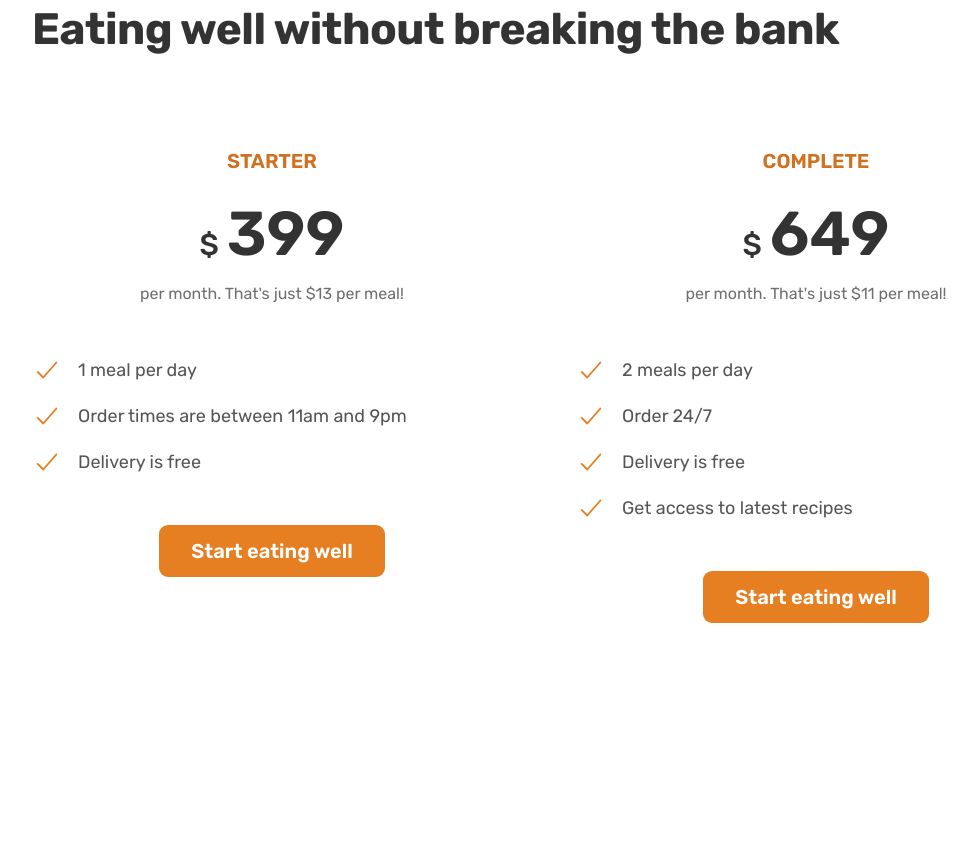
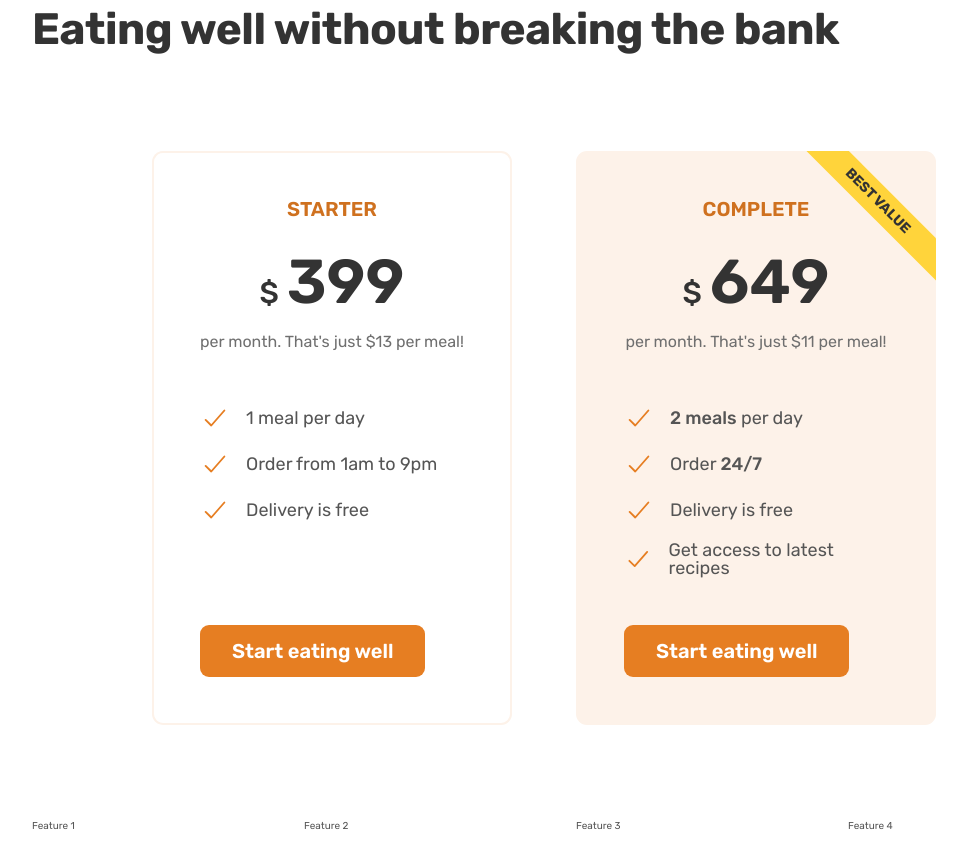
Before and after one commit to ArjanHoek/Omnifood, a plain HTML site: page index.html in a window 1280 px wide. Shown: the part 4736-5603 px from the top of the page, without its empty margins (96-1073 px from the left). Before the commit the page ends 5455 px from the top, so only its background shows below. Drawn offline with nearby package versions, Linux system fonts and the light colour scheme.

Commit message:
finish pricing section

```diff
--- a/css/general.css
+++ b/css/general.css
@@ -122,7 +122,7 @@ body {
 }
 
 /* HELPER CLASSES */
-body *.container {
+.container {
   max-width: 120rem;
   padding: 0 3.2rem;
   margin: 0 auto;
@@ -132,6 +132,10 @@ body *.container {
   display: grid;
   column-gap: 6.4rem;
   row-gap: 9.6rem;
+}
+
+.grid:not(:last-child) {
+  margin-bottom: 9.6rem;
 }
 
 .grid--center-vertical {
--- a/css/style.css
+++ b/css/style.css
@@ -333,6 +333,40 @@
   padding: 9.6rem;
 }
 
+.pricing-plan {
+  position: relative;
+  border-radius: 1.1rem;
+  padding: 4.8rem;
+  width: 75%;
+  display: flex;
+  flex-direction: column;
+}
+
+.pricing-plan--starter {
+  justify-self: end;
+  box-shadow: inset 0 0 0 0.2rem #fdf2e9;
+}
+
+.pricing-plan--complete {
+  background-color: #fdf2e9;
+  overflow: hidden;
+}
+
+.pricing-plan--complete::after {
+  content: 'Best value';
+  display: inline-block;
+  text-transform: uppercase;
+  font-size: 1.4rem;
+  font-weight: 700;
+  position: absolute;
+  top: 6%;
+  right: -18%;
+  padding: 0.8rem 8rem;
+  color: #333;
+  transform: rotate(45deg);
+  background-color: #ffd43b;
+}
+
 .plan-header {
   text-align: center;
   margin-bottom: 4.8rem;
@@ -369,4 +403,7 @@
 .plan-sign-up {
   text-align: center;
   margin-top: 4.8rem;
+  flex: 1;
+  display: flex;
+  align-items: flex-end;
 }
--- a/index.html
+++ b/index.html
@@ -469,7 +469,7 @@
           </h2>
         </div>
         <div class="container grid grid--2-cols">
-          <div class="pricing-plan">
+          <div class="pricing-plan pricing-plan--starter">
             <header class="plan-header">
               <p class="plan-name">Starter</p>
               <p class="plan-price"><span>$</span>399</p>
@@ -483,7 +483,7 @@
               </li>
               <li>
                 <ion-icon class="list-icon" name="checkmark-outline"></ion-icon>
-                <span>Order times are between 11am and 9pm</span>
+                <span>Order from 1am to 9pm</span>
               </li>
               <li>
                 <ion-icon class="list-icon" name="checkmark-outline"></ion-icon>
@@ -492,9 +492,10 @@
             </ul>
             <div class="plan-sign-up">
               <a href="#" class="btn btn--full">Start eating well</a>
-            </div>          </div>
+            </div>
+          </div>
 
-          <div class="pricing-plan">
+          <div class="pricing-plan pricing-plan--complete">
             <header class="plan-header">
               <p class="plan-name">Complete</p>
               <p class="plan-price"><span>$</span>649</p>
@@ -503,11 +504,11 @@
             <ul class="list">
               <li>
                 <ion-icon class="list-icon" name="checkmark-outline"></ion-icon>
-                <span>2 meals per day</span>
+                <span><strong>2 meals</strong> per day</span>
               </li>
               <li>
                 <ion-icon class="list-icon" name="checkmark-outline"></ion-icon>
-                <span>Order 24/7</span>
+                <span>Order <strong>24/7</strong></span>
               </li>
               <li>
                 <ion-icon class="list-icon" name="checkmark-outline"></ion-icon>
@@ -523,6 +524,12 @@
             </div>
           </div>
         </div>
+        <div class="container grid grid--4-cols">
+          <div class="feature">Feature 1</div>
+          <div class="feature">Feature 2</div>
+          <div class="feature">Feature 3</div>
+          <div class="feature">Feature 4</div>
+        </div>
       </section>
     </main>
   </body>
```
